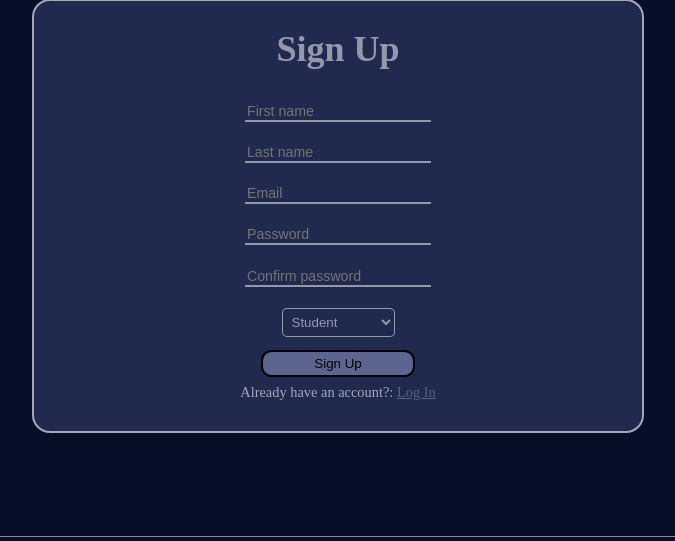
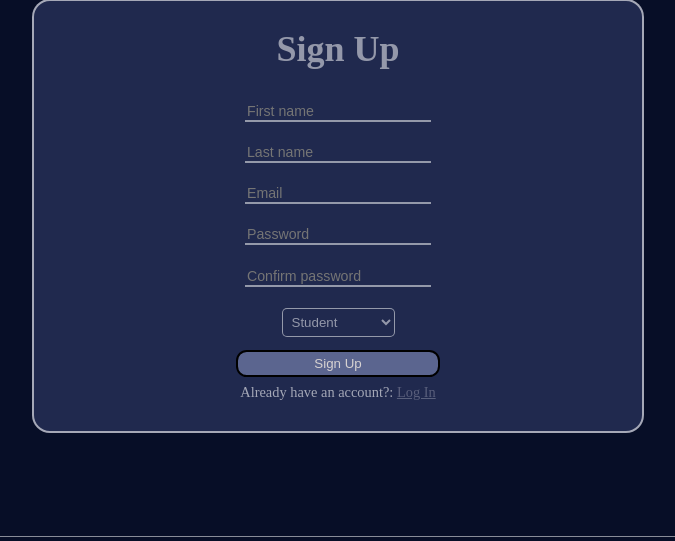
Before and after one commit to rayapetkova/Student_Forum_Bulgaria, a Django app: page /auth/register/ in a window 1280 px wide. Shown: the part 198-739 px from the top of the page, without its empty margins (302-977 px from the left). Run offline with Django 5.2, Linux system fonts and the light colour scheme.

Commit message:
Styling added

```diff
--- a/static/css/login_page.css
+++ b/static/css/login_page.css
@@ -125,7 +125,7 @@ form p {
 }
 
 form button {
-    width: 30%;
+    width: 40%;
     padding-top: 0.3em;
     padding-bottom: 0.3em;
     margin-top: 1em;
@@ -133,6 +133,7 @@ form button {
     border-radius: 0.8em;
     background-color: rgb(91, 101, 143);
     cursor: pointer;
+    color: rgb(215, 210, 210);
 }
 
 form button:hover {
--- a/static/css/register_page.css
+++ b/static/css/register_page.css
@@ -123,7 +123,7 @@ form p {
 }
 
 form button {
-    width: 30%;
+    width: 40%;
     padding-top: 0.3em;
     padding-bottom: 0.3em;
     margin-top: 1em;
@@ -131,6 +131,7 @@ form button {
     border-radius: 0.8em;
     background-color: rgb(91, 101, 143);
     cursor: pointer;
+    color: rgb(215, 210, 210);
 }
 
 form button:hover {
```
